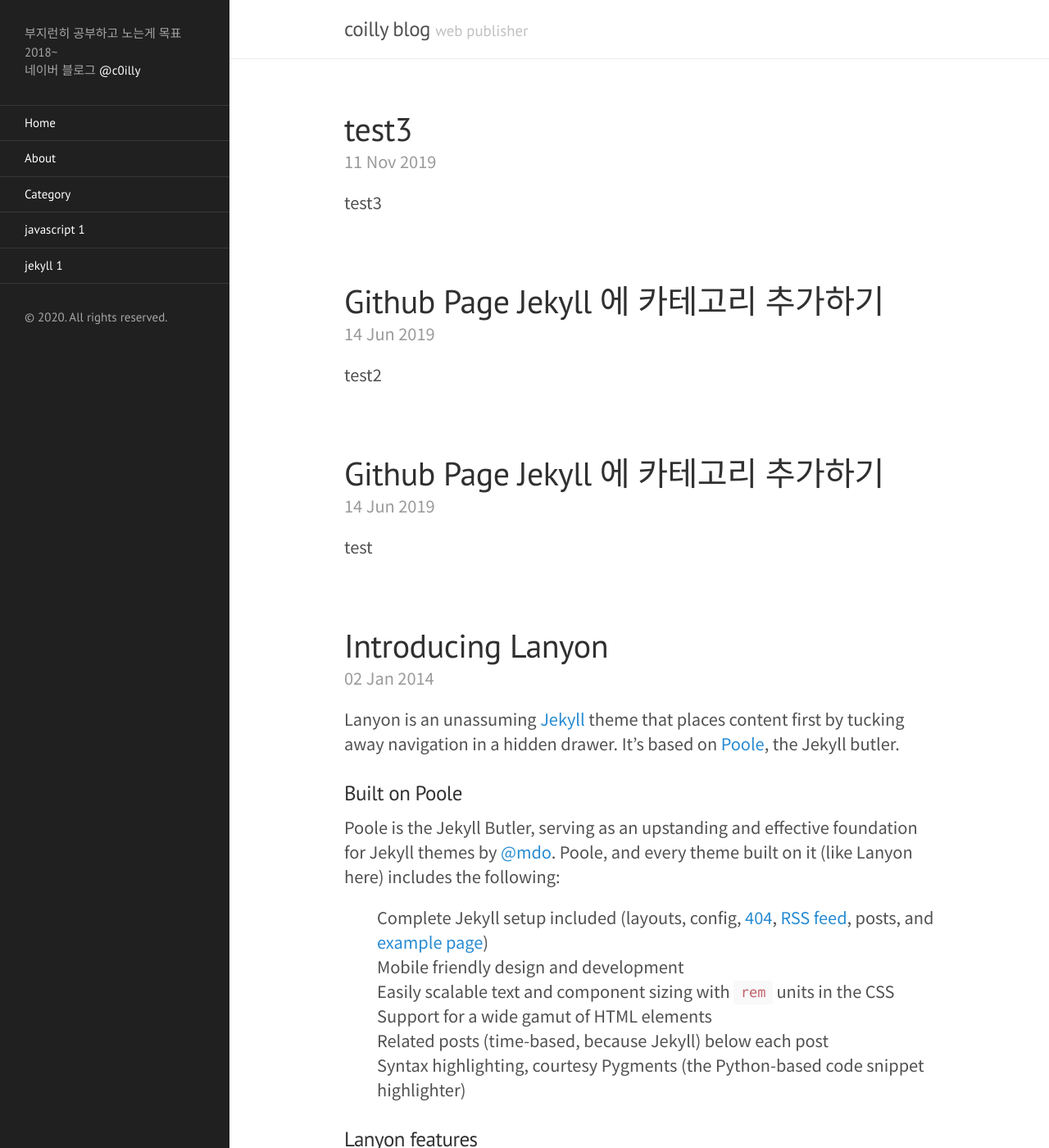
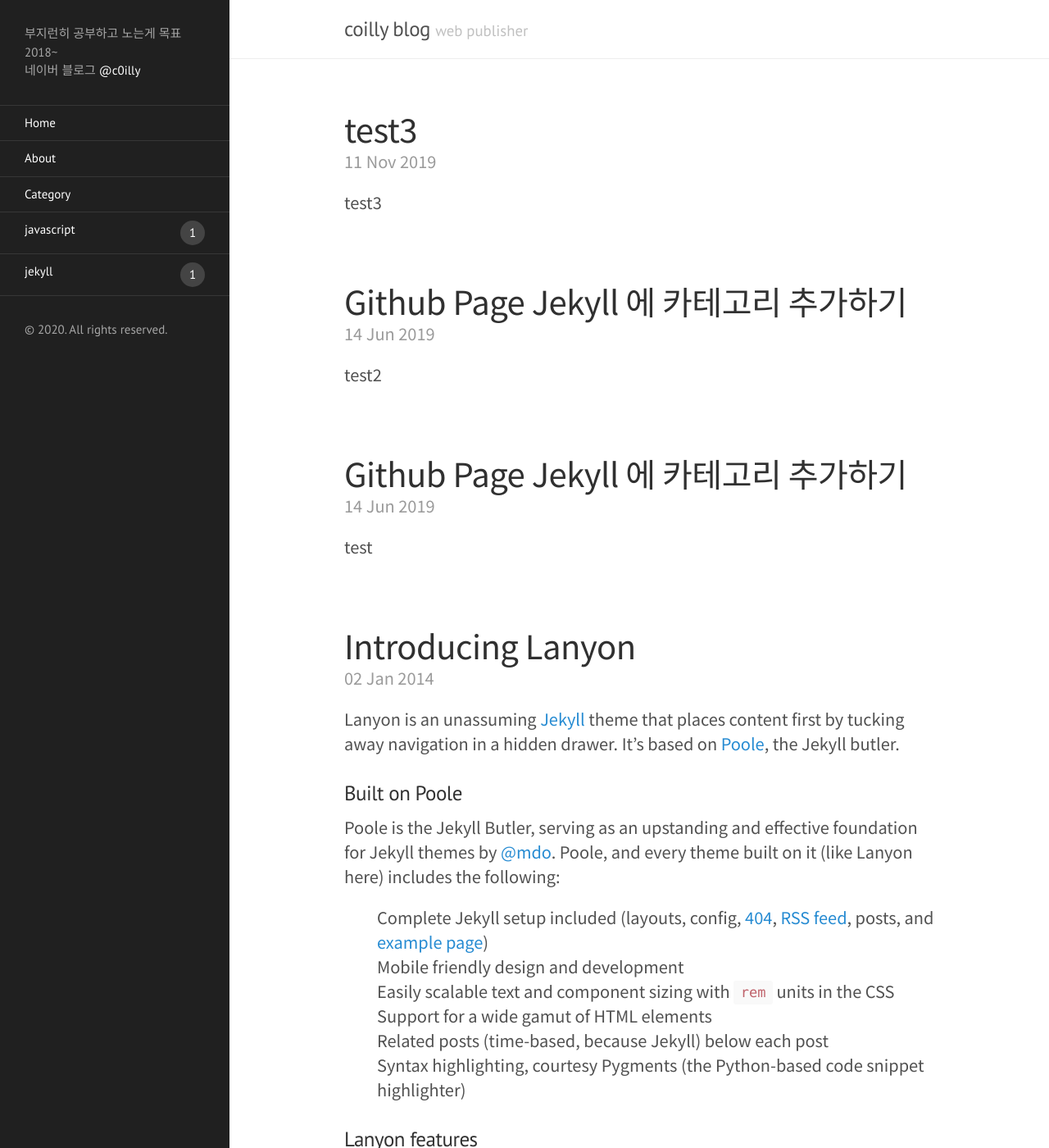
Before and after one commit to Coilly/Coilly.github.io, a Jekyll site: the page built from index.html, in a window 1280 px wide and 1400 px high. Shown: the whole window at 82% size. Built offline with Jekyll 4.4.1, drawn with Linux system fonts in a browser that asks for light colours; nearby versions of some CDN libraries; the list of posts is cut into pages by our own code.

Commit message:
환경설정

```diff
--- a/public/css/poole.css
+++ b/public/css/poole.css
@@ -342,6 +342,7 @@ tbody tr:nth-child(odd) th {
 .post-title,
 .post-title a {
   color: #303030;
+  font-family: 'Noto Sans KR', sans-serif;
 }
 .page-title,
 .post-title {
@@ -381,6 +382,37 @@ tbody tr:nth-child(odd) th {
   color: inherit;
 }
 
+.category .sidebar-nav-item::after {
+  display: block;
+  content:'';
+  clear:both;
+}
+
+.category .name {
+  float:left;
+}
+
+.category .badge {
+  float:right;
+  min-width:30px;
+  height:30px;
+  padding: 0 5px;
+  text-align: center;
+  line-height: 30px;
+  border-radius: 50%;
+  background-color: #444
+}
+
+.category-date {
+  display: inline;
+  color: #9a9a9a;
+}
+
+.category-title .title{
+  display: inline;
+  color: #222;
+  font-weight: bold;
+}
 
 /*
  * Pagination
```
